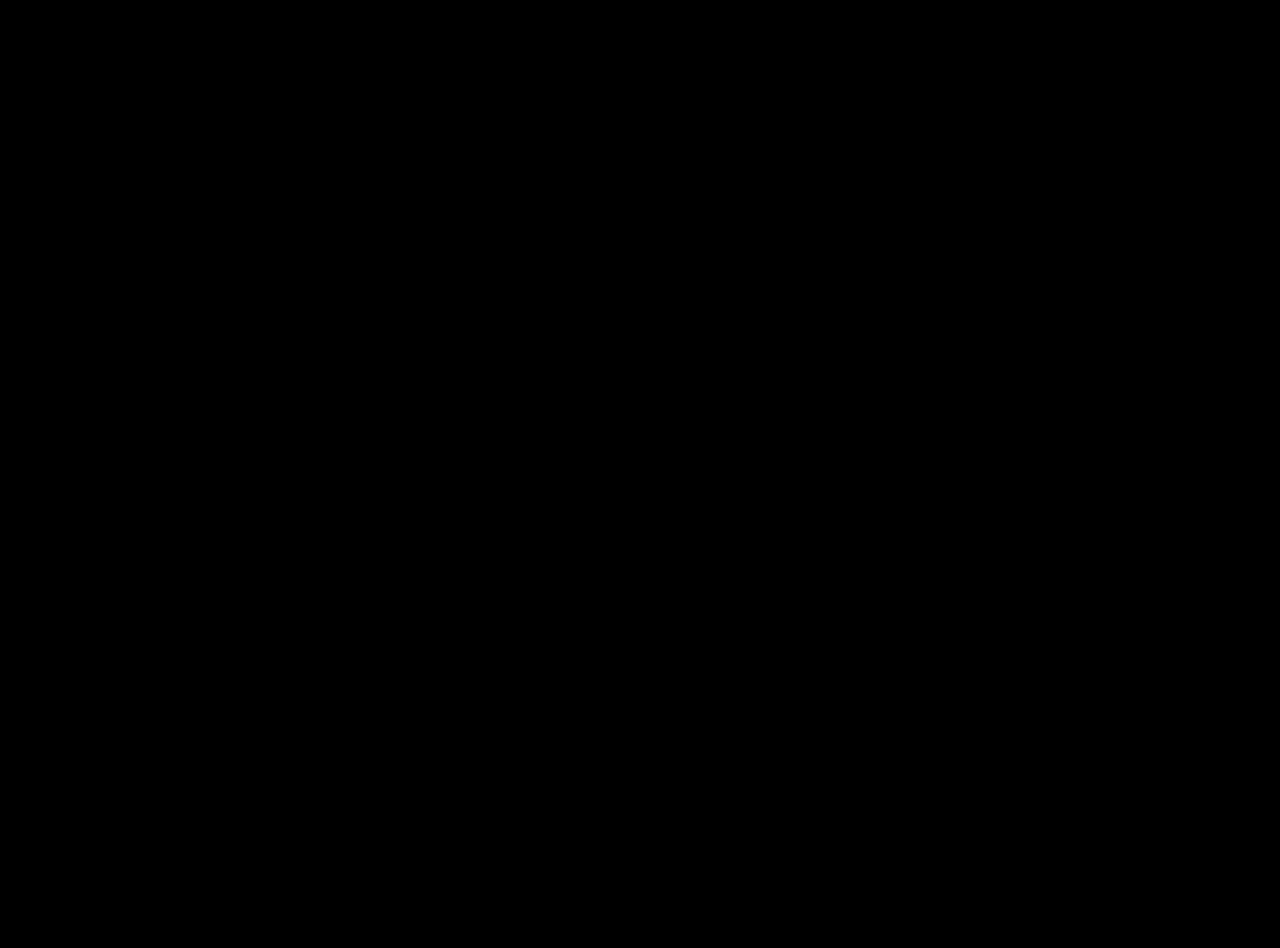
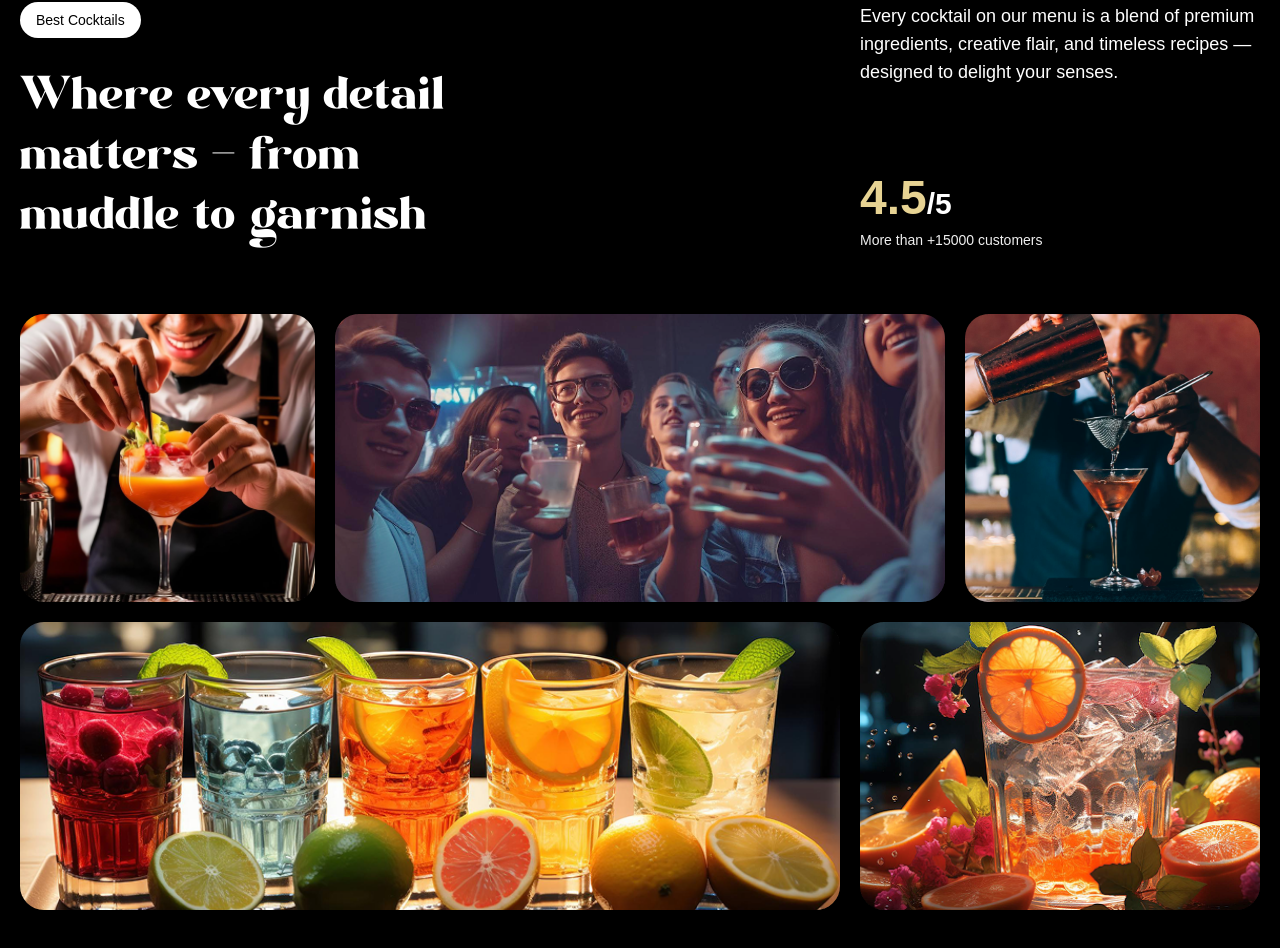
Before and after one commit to thomasukutty07/gsap_cocktails, a React (Vite) app: page / in a window 1280 px wide. Shown: the part 1710-2658 px from the top of the page. Before the commit the page ends 1624 px from the top, so only its background shows below. Built offline with nearby package versions, Linux system fonts and the light colour scheme; a web font is replaced by a local one.

Commit message:
implemented about section

```diff
--- a/src/components/About.jsx
+++ b/src/components/About.jsx
@@ -1,9 +1,99 @@
-import React from 'react'
+import { useGSAP } from "@gsap/react";
+import gsap, { SplitText } from "gsap/all";
+import React from "react";
 
 const About = () => {
+  useGSAP(() => {
+    const titleSplit = SplitText.create("#about h2", {
+      type: "words",
+    });
+
+    const scrollTimeLine = gsap.timeline({
+      scrollTrigger: {
+        trigger: "#about",
+        start: "top center",
+      },
+    });
+
+    scrollTimeLine
+      .from(titleSplit.words, {
+        opacity: 0,
+        duration: 1,
+        yPercent: 100,
+        ease: "expo.out",
+        stagger: 0.02,
+      })
+      .from(
+        ".top-grid div, .bottom-grid div",
+        {
+          opacity: 0,
+          duration: 1,
+          ease: "power1.inOut",
+          stagger: 0.04,
+        },
+        "-=0.5"
+      );
+  });
   return (
-    <div>About</div>
-  )
-}
+    <div id="about">
+      <div className="mb-16 md:px-0 px-5">
+        <div className="content">
+          <div className="col-span-8">
+            <p className="badge">Best Cocktails</p>
+            <h2>
+              Where every detail matters <span className="text-white">-</span>{" "}
+              from muddle to garnish
+            </h2>
+          </div>
+          <div className="sub-content">
+            <p>
+              Every cocktail on our menu is a blend of premium ingredients,
+              creative flair, and timeless recipes — designed to delight your
+              senses.{" "}
+            </p>
+            <div>
+              <p className="md:text-3xl text-3xl font-bold">
+                <span>4.5</span>/5
+              </p>
+              <p className="text-sm text-white-100">
+                More than +15000 customers
+              </p>
+            </div>
+          </div>
+        </div>
+      </div>
 
-export default About
+      <div className="top-grid">
+        <div className="md:col-span-3">
+          <div className="noisy">
+            <img src="/images/abt1.png" alt="grid-img-1" />
+          </div>
+        </div>
+        <div className="md:col-span-6">
+          <div className="noisy">
+            <img src="/images/abt2.png" alt="grid-img-2" />
+          </div>
+        </div>
+        <div className="md:col-span-3">
+          <div className="noisy">
+            <img src="/images/abt5.png" alt="grid-img-5" />
+          </div>
+        </div>
+      </div>
+      <div className="bottom-grid">
+        <div className="md:col-span-8">
+          <div className="noisy">
+            <img src="/images/abt3.png" alt="grid-img-5" />
+          </div>
+        </div>{" "}
+        <div className="md:col-span-4">
+          <div className="noisy">
+            <img src="/images/abt4.png" alt="grid-img-5" />
+          </div>
+        </div>
+      </div>
+    </div>
+  );
+};
+
+export default About;
```
